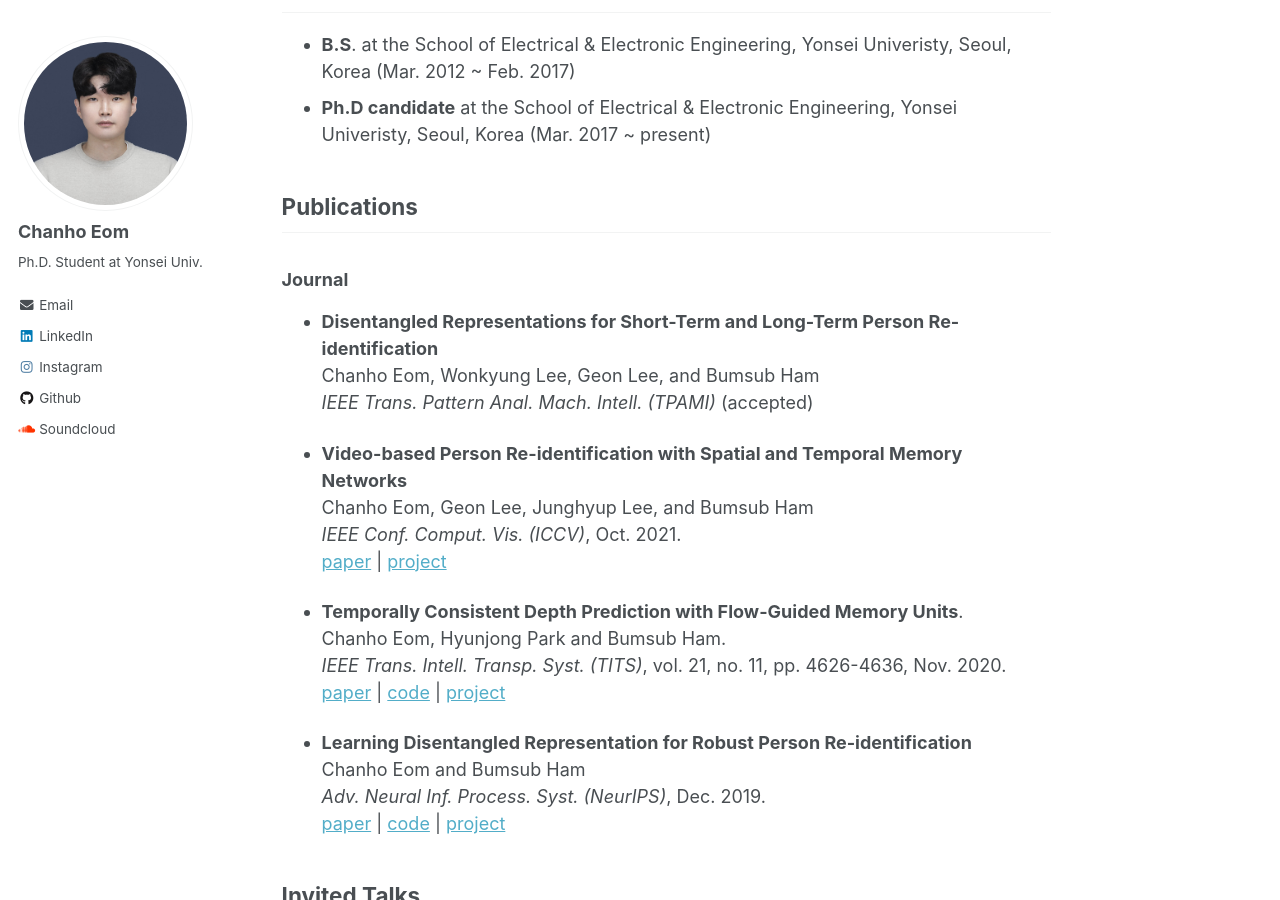
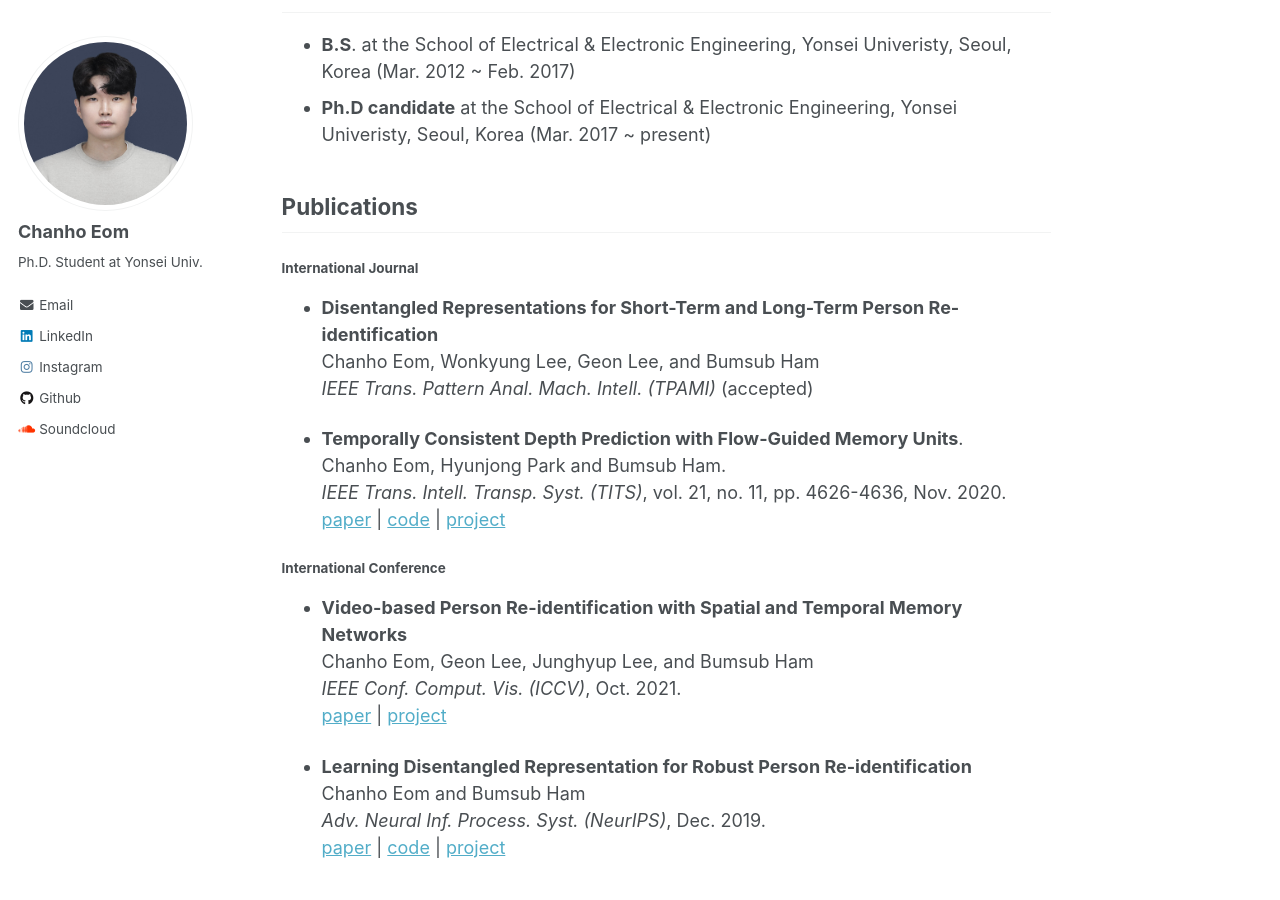
Before and after one commit to chanhoeom/chanhoEom.github.io, a Jekyll site: the page built from _pages/about.md, in a window 1280 px wide and 900 px high, scrolled down 311 px. Built offline with Jekyll 4.4.1, drawn with Linux system fonts in a browser that asks for light colours; part of the change alters nothing that is shown.

Commit message:
Update about.md

```diff
--- a/_pages/about.md
+++ b/_pages/about.md
@@ -17,17 +17,10 @@ I'm Chanho Eom, a student at the School of Electrical & Electronic Engineering,
 * **Ph.D candidate** at the School of Electrical & Electronic Engineering, Yonsei Univeristy, Seoul, Korea (Mar. 2017 ~ present)
 
 ## Publications
-### Journal
-
+#### International Journal
 * **Disentangled Representations for Short-Term and Long-Term Person Re-identification**
 Chanho Eom, Wonkyung Lee, Geon Lee, and Bumsub Ham
 *IEEE Trans. Pattern Anal. Mach. Intell. (TPAMI)* (accepted)
-
-* **Video-based Person Re-identification with Spatial and Temporal Memory Networks**
-Chanho Eom, Geon Lee, Junghyup Lee, and Bumsub Ham
-*IEEE Conf. Comput. Vis. (ICCV)*, Oct. 2021.
-[paper](https://openaccess.thecvf.com/content/ICCV2021/papers/Eom_Video-Based_Person_Re-Identification_With_Spatial_and_Temporal_Memory_Networks_ICCV_2021_paper.pdf) \|
-[project](https://cvlab.yonsei.ac.kr/projects/STMN/)
 
 * **Temporally Consistent Depth Prediction with Flow-Guided Memory Units**.\
 Chanho Eom, Hyunjong Park and Bumsub Ham.\
@@ -35,6 +28,13 @@ Chanho Eom, Hyunjong Park and Bumsub Ham.\
 [paper](https://ieeexplore.ieee.org/document/8848860) \|
 [code](https://github.com/cvlab-yonsei/FlowGRU) \|
 [project](https://cvlab-yonsei.github.io/projects/FlowGRU/)
+
+#### International Conference
+* **Video-based Person Re-identification with Spatial and Temporal Memory Networks**
+Chanho Eom, Geon Lee, Junghyup Lee, and Bumsub Ham
+*IEEE Conf. Comput. Vis. (ICCV)*, Oct. 2021.
+[paper](https://openaccess.thecvf.com/content/ICCV2021/papers/Eom_Video-Based_Person_Re-Identification_With_Spatial_and_Temporal_Memory_Networks_ICCV_2021_paper.pdf) \|
+[project](https://cvlab.yonsei.ac.kr/projects/STMN/)
 
 * **Learning Disentangled Representation for Robust Person Re-identification**
 Chanho Eom and Bumsub Ham
```
